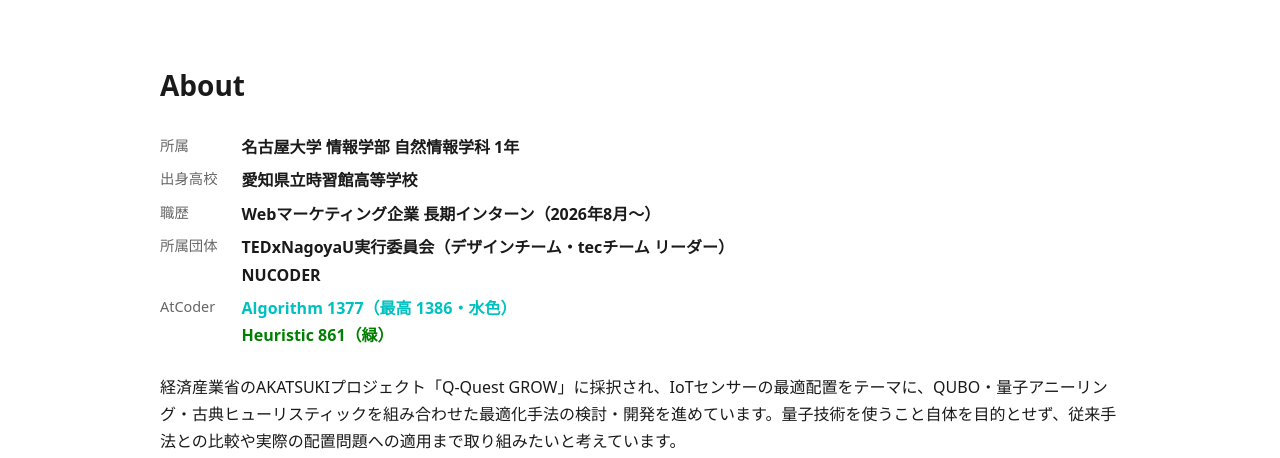
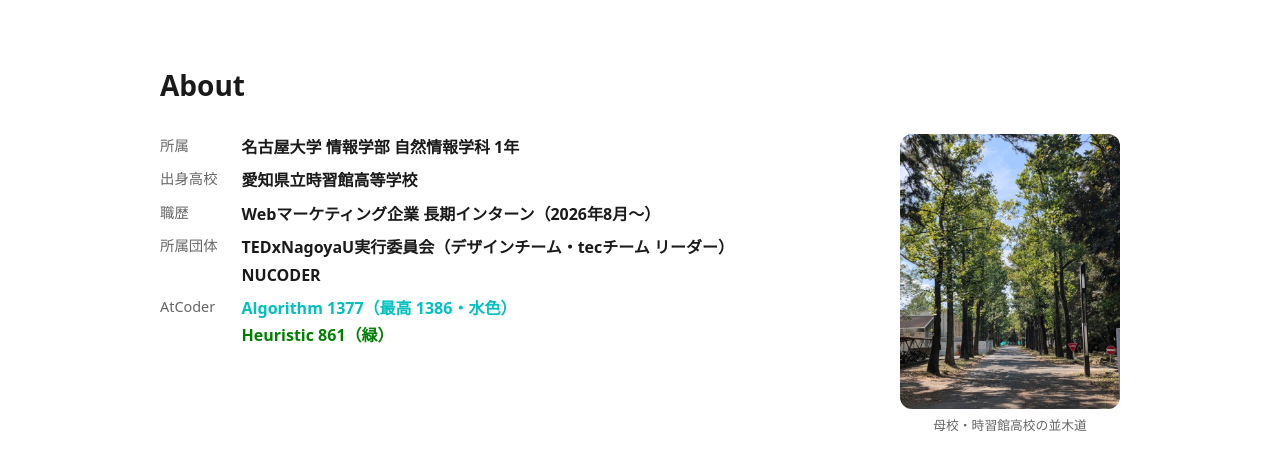
Before and after one commit to mori560269/portfolio, a plain HTML site: page index.html in a window 1280 px wide. Shown: the part 313-771 px from the top of the page. Drawn offline with Linux system fonts and the light colour scheme.

Commit message:
Add Jishukan photo beside profile
Co-Authored-By: Claude Opus 5.5 <noreply@anthropic.com>
Claude-Session: https://claude.ai/code/session_0128kkAQXaGJ38xcDPsSz12v

```diff
--- a/index.html
+++ b/index.html
@@ -12,7 +12,7 @@
   <meta property="og:url" content="https://mori560269.github.io/portfolio/">
   <meta property="og:site_name" content="森下陽斗 Portfolio">
   <meta name="twitter:card" content="summary">
-  <link rel="stylesheet" href="style.css?v=20261118k">
+  <link rel="stylesheet" href="style.css?v=20261118l">
 </head>
 <body>
 
@@ -42,6 +42,7 @@
     <section id="about" class="section">
       <div class="container">
         <h2>About</h2>
+        <div class="profile-wrap">
           <dl class="profile">
             <dt>所属</dt><dd>名古屋大学 情報学部 自然情報学科 1年</dd>
             <dt>出身高校</dt><dd>愛知県立時習館高等学校</dd>
@@ -49,6 +50,11 @@
             <dt>所属団体</dt><dd>TEDxNagoyaU実行委員会（デザインチーム・tecチーム リーダー）<br>NUCODER</dd>
             <dt>AtCoder</dt><dd><a href="atcoder.html"><span class="rate-cyan">Algorithm 1377（最高 1386・水色）</span><br><span class="rate-green">Heuristic 861（緑）</span></a></dd>
           </dl>
+          <figure class="profile-photo">
+            <img src="assets/jishukan.jpg" alt="時習館高校の並木道" loading="lazy">
+            <figcaption>母校・時習館高校の並木道</figcaption>
+          </figure>
+        </div>
         <p>経済産業省のAKATSUKIプロジェクト「Q-Quest GROW」に採択され、IoTセンサーの最適配置をテーマに、QUBO・量子アニーリング・古典ヒューリスティックを組み合わせた最適化手法の検討・開発を進めています。量子技術を使うこと自体を目的とせず、従来手法との比較や実際の配置問題への適用まで取り組みたいと考えています。</p>
         <p>Webマーケティング企業で長期インターンをしており、SEO、LLMO、データ分析、業務改善、社内DXツール開発に携わっています。請求書生成業務の自動化、監査ログや権限制御を含む業務システムの開発、データをもとにした集客施策の改善などを経験してきました。</p>
         <p>競技プログラミングでは AtCoder で水色レートです。最近はヒューリスティック最適化にも関心を持っています。TEDxNagoyaU実行委員会ではデザインチームとtecチームのリーダーを務め、運営に関わる人がつながり、動きやすくなる組織づくりに取り組んでいます。</p>
--- a/style.css
+++ b/style.css
@@ -497,3 +497,26 @@ a.rate-cyan,
 .qiita-meta { display: block; margin-top: 0.25rem; font-size: 0.8rem; color: var(--muted); }
 
 .writing-links a { margin-right: 1rem; font-weight: 600; }
+
+/* Profile + photo */
+.profile-wrap {
+  display: grid;
+  grid-template-columns: 1fr 220px;
+  gap: 2rem;
+  align-items: start;
+  margin-bottom: 1.5rem;
+}
+.profile-wrap .profile { margin-bottom: 0; }
+.profile-photo { margin: 0; }
+.profile-photo img {
+  display: block;
+  width: 100%;
+  aspect-ratio: 4 / 5;
+  object-fit: cover;
+  border-radius: var(--radius);
+}
+.profile-photo figcaption { margin-top: 0.4rem; font-size: 0.8rem; color: var(--muted); text-align: center; }
+@media (max-width: 700px) {
+  .profile-wrap { grid-template-columns: 1fr; }
+  .profile-photo { max-width: 260px; }
+}
```
Also changed, not shown: atcoder.html (+1 -1 lines), projects/daigacook.html (+1 -1 lines), projects/invoice-tool.html (+1 -1 lines), projects/q-quest-grow.html (+1 -1 lines), projects/tedx.html (+1 -1 lines), study.html (+1 -1 lines), assets/jishukan.jpg (added). Lines whose indentation alone changed are shown as unchanged.
